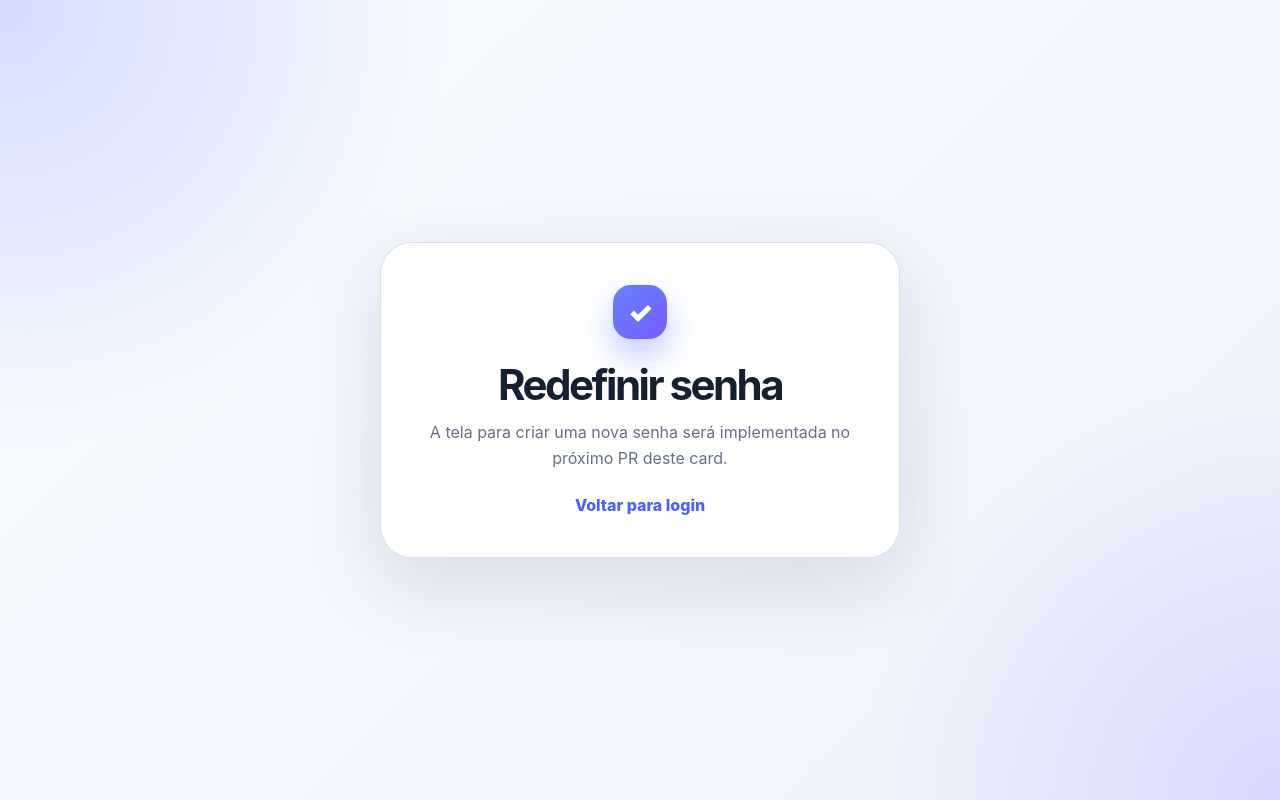
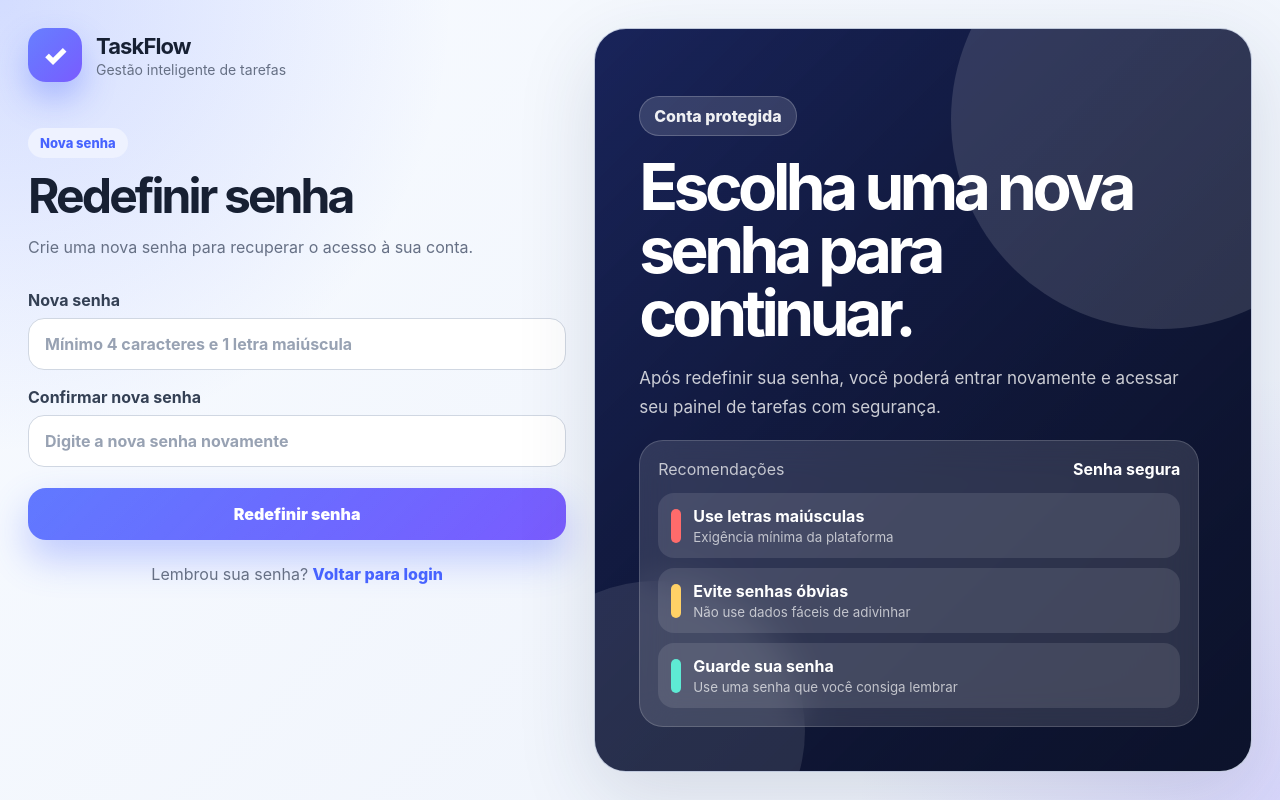
Before and after one commit to sandykmaciel/Projeto-Integrador, a React (Vite) app in the folder frontend/: page /redefinir-senha in a window 1280 px wide. Built offline with nearby package versions, Linux system fonts and the light colour scheme; no server answers.

Commit message:
feat: create password reset page

```diff
--- a/frontend/src/App.jsx
+++ b/frontend/src/App.jsx
@@ -3,25 +3,7 @@ import Register from "./pages/Register";
 import Login from "./pages/Login";
 import Dashboard from "./pages/Dashboard";
 import ForgotPassword from "./pages/ForgotPassword";
-
-function ResetPasswordPlaceholder() {
-  return (
-    <main className="login-page">
-      <section className="login-card">
-        <div className="brand-logo">✓</div>
-
-        <h1>Redefinir senha</h1>
-
-        <p>
-          A tela para criar uma nova senha será implementada no próximo PR deste
-          card.
-        </p>
-
-        <a href="/login">Voltar para login</a>
-      </section>
-    </main>
-  );
-}
+import ResetPassword from "./pages/ResetPassword";
 
 export default function App() {
   return (
@@ -32,7 +14,7 @@ export default function App() {
         <Route path="/login" element={<Login />} />
         <Route path="/dashboard" element={<Dashboard />} />
         <Route path="/recuperar-senha" element={<ForgotPassword />} />
-        <Route path="/redefinir-senha" element={<ResetPasswordPlaceholder />} />
+        <Route path="/redefinir-senha" element={<ResetPassword />} />
       </Routes>
     </BrowserRouter>
   );
--- /dev/null
+++ b/frontend/src/pages/ResetPassword.jsx
@@ -0,0 +1,202 @@
+import { useState } from "react";
+import { useNavigate, useSearchParams } from "react-router-dom";
+import { api } from "../services/api";
+
+export default function ResetPassword() {
+  const navigate = useNavigate();
+  const [searchParams] = useSearchParams();
+
+  const token = searchParams.get("token");
+
+  const [formData, setFormData] = useState({
+    password: "",
+    confirmPassword: "",
+  });
+
+  const [error, setError] = useState("");
+  const [success, setSuccess] = useState("");
+  const [isSubmitting, setIsSubmitting] = useState(false);
+
+  function handleChange(event) {
+    const { name, value } = event.target;
+
+    setError("");
+    setSuccess("");
+
+    setFormData((currentData) => ({
+      ...currentData,
+      [name]: value,
+    }));
+  }
+
+  function validateForm() {
+    if (!token) {
+      return "Link de redefinição inválido.";
+    }
+
+    if (!formData.password) {
+      return "Informe a nova senha.";
+    }
+
+    if (!formData.confirmPassword) {
+      return "Confirme a nova senha.";
+    }
+
+    if (formData.password !== formData.confirmPassword) {
+      return "As senhas informadas não conferem.";
+    }
+
+    const hasMinimumLength = formData.password.length >= 4;
+    const hasUppercaseLetter = /[A-Z]/.test(formData.password);
+
+    if (!hasMinimumLength || !hasUppercaseLetter) {
+      return "A senha deve ter no mínimo 4 caracteres e pelo menos uma letra maiúscula.";
+    }
+
+    return "";
+  }
+
+  async function handleSubmit(event) {
+    event.preventDefault();
+
+    setError("");
+    setSuccess("");
+
+    const validationError = validateForm();
+
+    if (validationError) {
+      setError(validationError);
+      return;
+    }
+
+    try {
+      setIsSubmitting(true);
+
+      const response = await api.post("/auth/reset-password", {
+        token,
+        password: formData.password,
+      });
+
+      setSuccess(response.data.message);
+
+      setTimeout(() => {
+        navigate("/login");
+      }, 1400);
+    } catch (error) {
+      const message =
+        error.response?.data?.message ||
+        "Não foi possível redefinir sua senha.";
+
+      setError(message);
+    } finally {
+      setIsSubmitting(false);
+    }
+  }
+
+  return (
+    <main className="auth-page">
+      <section className="auth-card login-auth-card">
+        <div className="brand">
+          <div className="brand-logo">✓</div>
+
+          <div>
+            <strong>TaskFlow</strong>
+            <span>Gestão inteligente de tarefas</span>
+          </div>
+        </div>
+
+        <div className="form-heading">
+          <span className="eyebrow">Nova senha</span>
+
+          <h1>Redefinir senha</h1>
+
+          <p>
+            Crie uma nova senha para recuperar o acesso à sua conta.
+          </p>
+        </div>
+
+        <form className="register-form" onSubmit={handleSubmit} noValidate>
+          <label>
+            Nova senha
+            <input
+              type="password"
+              name="password"
+              placeholder="Mínimo 4 caracteres e 1 letra maiúscula"
+              value={formData.password}
+              onChange={handleChange}
+            />
+          </label>
+
+          <label>
+            Confirmar nova senha
+            <input
+              type="password"
+              name="confirmPassword"
+              placeholder="Digite a nova senha novamente"
+              value={formData.confirmPassword}
+              onChange={handleChange}
+            />
+          </label>
+
+          {error && <div className="form-message error">{error}</div>}
+          {success && <div className="form-message success">{success}</div>}
+
+          <button type="submit" disabled={isSubmitting}>
+            {isSubmitting ? "Redefinindo..." : "Redefinir senha"}
+          </button>
+        </form>
+
+        <p className="login-link">
+          Lembrou sua senha? <a href="/login">Voltar para login</a>
+        </p>
+      </section>
+
+      <section className="showcase-panel login-showcase-panel">
+        <div className="showcase-content">
+          <span className="showcase-badge">Conta protegida</span>
+
+          <h2>Escolha uma nova senha para continuar.</h2>
+
+          <p>
+            Após redefinir sua senha, você poderá entrar novamente e acessar seu
+            painel de tarefas com segurança.
+          </p>
+
+          <div className="task-preview">
+            <div className="task-preview-header">
+              <span>Recomendações</span>
+              <strong>Senha segura</strong>
+            </div>
+
+            <div className="task-item high">
+              <span></span>
+
+              <div>
+                <strong>Use letras maiúsculas</strong>
+                <small>Exigência mínima da plataforma</small>
+              </div>
+            </div>
+
+            <div className="task-item medium">
+              <span></span>
+
+              <div>
+                <strong>Evite senhas óbvias</strong>
+                <small>Não use dados fáceis de adivinhar</small>
+              </div>
+            </div>
+
+            <div className="task-item low">
+              <span></span>
+
+              <div>
+                <strong>Guarde sua senha</strong>
+                <small>Use uma senha que você consiga lembrar</small>
+              </div>
+            </div>
+          </div>
+        </div>
+      </section>
+    </main>
+  );
+}
```
Also changed, not shown: 1 other file (tests, documents, lock files or other folders).
